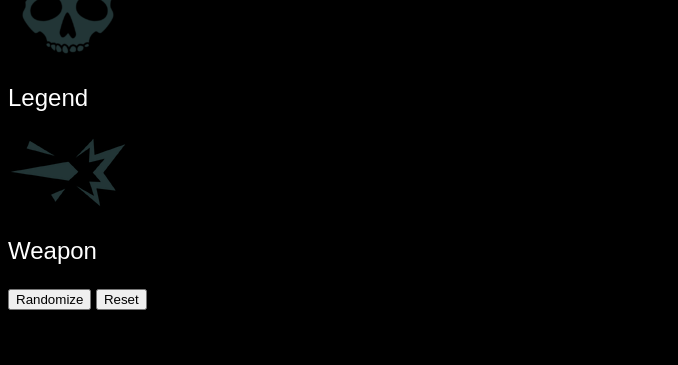
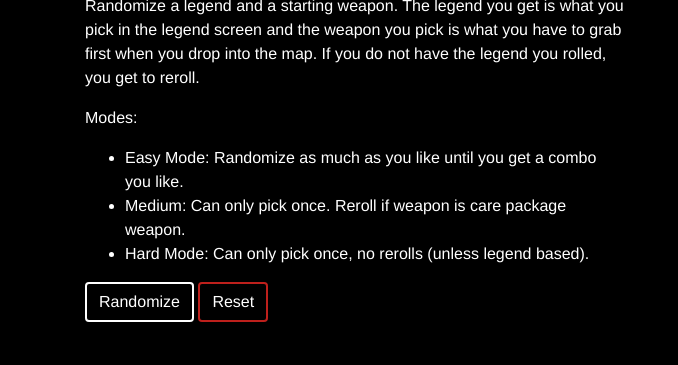
Before and after one commit to zfranke/ApexRandomizerWeb, a website: page public/index.html in a window 1280 px wide. Shown: the part 72-437 px from the top of the page, without its empty margins (0-678 px from the left). Drawn offline with nearby package versions, Linux system fonts and the light colour scheme.

Commit message:
Version 1 Complete

```diff
--- a/public/index.html
+++ b/public/index.html
@@ -2,62 +2,45 @@
 <html>
     <head>
         <title>Apex Legends Randomizer</title>
-
-                <style>
-                    body {
-                        background-color: #000000;
-                        color: #FFFFFF;
-                        font-family: Arial, Helvetica, sans-serif;
-                    }
-
-                    #legend {
-                        width: 300px;
-                        height: 300px;
-                    }
-
-                    #weapon {
-                        width: 300px;
-                        height: 300px;
-                    }
-
-                    #legendText {
-                        font-size: 24px;
-                    }
-
-                    #weaponText {
-                        font-size: 24px;
-                    }
-
-                    #button {
-                        width: 100px;
-                        height: 50px;
-                        font-size: 24px;
-                    }
-                </style>
-
-
-
+        <link rel="stylesheet" href="https://maxcdn.bootstrapcdn.com/bootstrap/4.5.2/css/bootstrap.min.css">
+        <link rel="stylesheet" type="text/css" href="/styles.css">
     </head>
 
     <body>
-                <div id="legendContainer">
+        <div class="container">
+            <div class="row">
+                <div class="col-sm-6">
+                    <h1 id="title">Apex Legends Randomizer</h1>
+                    <p id="description">Randomize a legend and a starting weapon. The legend you get is what you pick in the legend screen and the weapon you pick
+                        is what you have to grab first when you drop into the map. If you do not have the legend you rolled, you get to reroll.
+                    </p>
+                    <p>Modes:</p>
+                    <ul>
+                        <li>Easy Mode: Randomize as much as you like until you get a combo you like. </li>
+                        <li>Medium: Can only pick once. Reroll if weapon is care package weapon.</li>
+                        <li>Hard Mode: Can only pick once, no rerolls (unless legend based).</li>
+                    </ul>
+                    <button id="randomizeButton" class="btn btn-primary" onclick="display()">Randomize</button>
+                    <button id="resetButton" class="btn btn-primary" onclick="reset()">Reset</button>
+                </div>
+            </div>
+        </div>
+        <br><br>
+        <div class="container">
+            <div class="row>">
+                <div class="col-sm-6">
+                    <h2 id="legendText">Legend</h2>
                     <img src="pictures/legends/Kills_Icon.png" id="legendPic" alt="Default Legend">
-                    <p id="legendText">Legend</p>
                 </div>
-
-                <div id="weaponContainer">
+                <br>
+                <div class="col-sm-6">
+                    <h2 id="weaponText">Weapon</h2>
                     <img src="pictures/weapons/Damage.png" id="weaponPic" alt="Default Weapon">
-                    <p id="weaponText">Weapon</p>
                 </div>
-
-                <div id="buttons">
-                    <button id="randomizeButton" onclick="display()">Randomize</button>
-                    <button id="resetButton" onclick="reset()">Reset</button>
             </div>
-
-
-
+        </div>
     </body>
 
     <script id="script" src="script.js"></script>
+
 </html>
--- a/public/script.js
+++ b/public/script.js
@@ -25,21 +25,21 @@ const legendsSelection = [
     "Valkyrie",
     "Vantage",
     "Seer",
-    "Mad Maggie"
+    "Mad_Maggie"
 ];
 
 //Array of weapons
 const weaponsSelection = [
     "30-30_Repeater",
     "Alternator_SMG",
-    "Bocek_Bow",
+    "Bocek_Compound_Bow",
     "C.A.R._SMG",
     "Charge_Rifle",
     "Devotion_LMG",
     "EVA-8_Auto",
     "G7_Scout",
     "HAVOC_Rifle",
-    "Hemlok_Burst AR",
+    "Hemlok_Burst_AR",
     "Kraber_.50-Cal_Sniper",
     "L-STAR_EMG",
     "Longbow_DMR",
@@ -91,11 +91,17 @@ function display() {
 //Function to reset the legend and weapon images
 function reset() {
     //Get the legend and weapon image elements
-    const legend = document.getElementById("legend");
-    const weapon = document.getElementById("weapon");
+    const legend = document.getElementById("legendPic");
+    const weapon = document.getElementById("weaponPic");
+    //Get the text to the legend and weapon
+    const legendText = document.getElementById("legendText");
+    const weaponText = document.getElementById("weaponText");
     //Set the image source to the default image
-    legend.src = `./pictures/Kills_Icon.png`;
-    weapon.src = `./pictures/Damage.png`;
+    legend.src = `./pictures/legends/Kills_Icon.png`;
+    weapon.src = `./pictures/weapons/Damage.png`;
+    //Set the text to the default text
+    legendText.innerHTML = "Legend";
+    weaponText.innerHTML = "Weapon";
 }
 
 //Language: javascript
--- /dev/null
+++ b/public/styles.css
@@ -0,0 +1,30 @@
+body {
+    background-color: #000000;
+    color: #FFFFFF;
+    font-family: Helvetica;
+    padding-top: 10px;
+}
+
+
+
+#randomizeButton {
+    border:solid 2px #fff;
+    background: transparent;
+    color: #fff !important;
+}
+
+#randomizeButton:hover {
+    background: #fff;
+    color: #000 !important;
+}
+
+#resetButton {
+    border: solid 2px #BE201C;
+    background: transparent;
+    color: #fff !important;
+}
+
+#resetButton:hover {
+    background: #BE201C;
+    color: #000 !important;
+}
```
Lines whose indentation alone changed are shown as unchanged.
